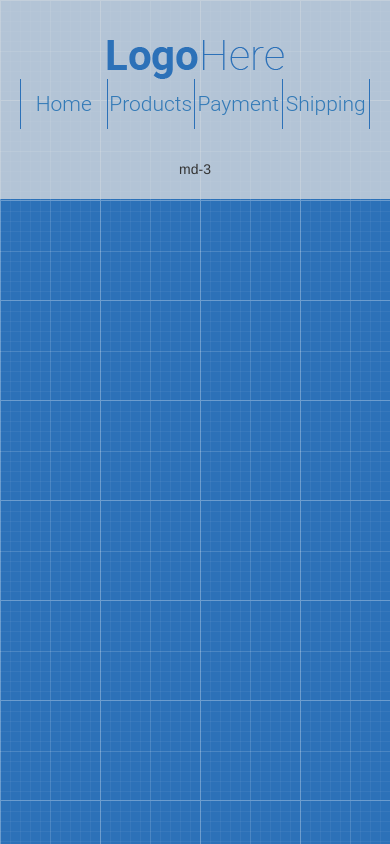
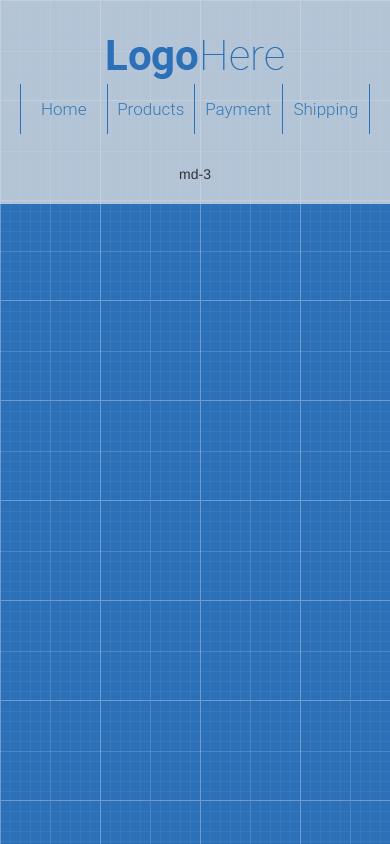
Before and after one commit to AlekzandrM/AlekzandrM.github.io, a plain HTML site: page index.html in a window 390 px wide. Drawn offline with nearby package versions, Linux system fonts and the light colour scheme.

Commit message:
Add in css @media screen and (max-width 424px)

```diff
--- a/style.css
+++ b/style.css
@@ -41,3 +41,7 @@ header.header{
 	line-height: 50px;
 	font-family: Roboto Light;
 }
+@media screen and (max-width: 424px){
+	.menu li a{font-size: 17px;}
+	.menu {padding-top: 5px;}
+}
```
